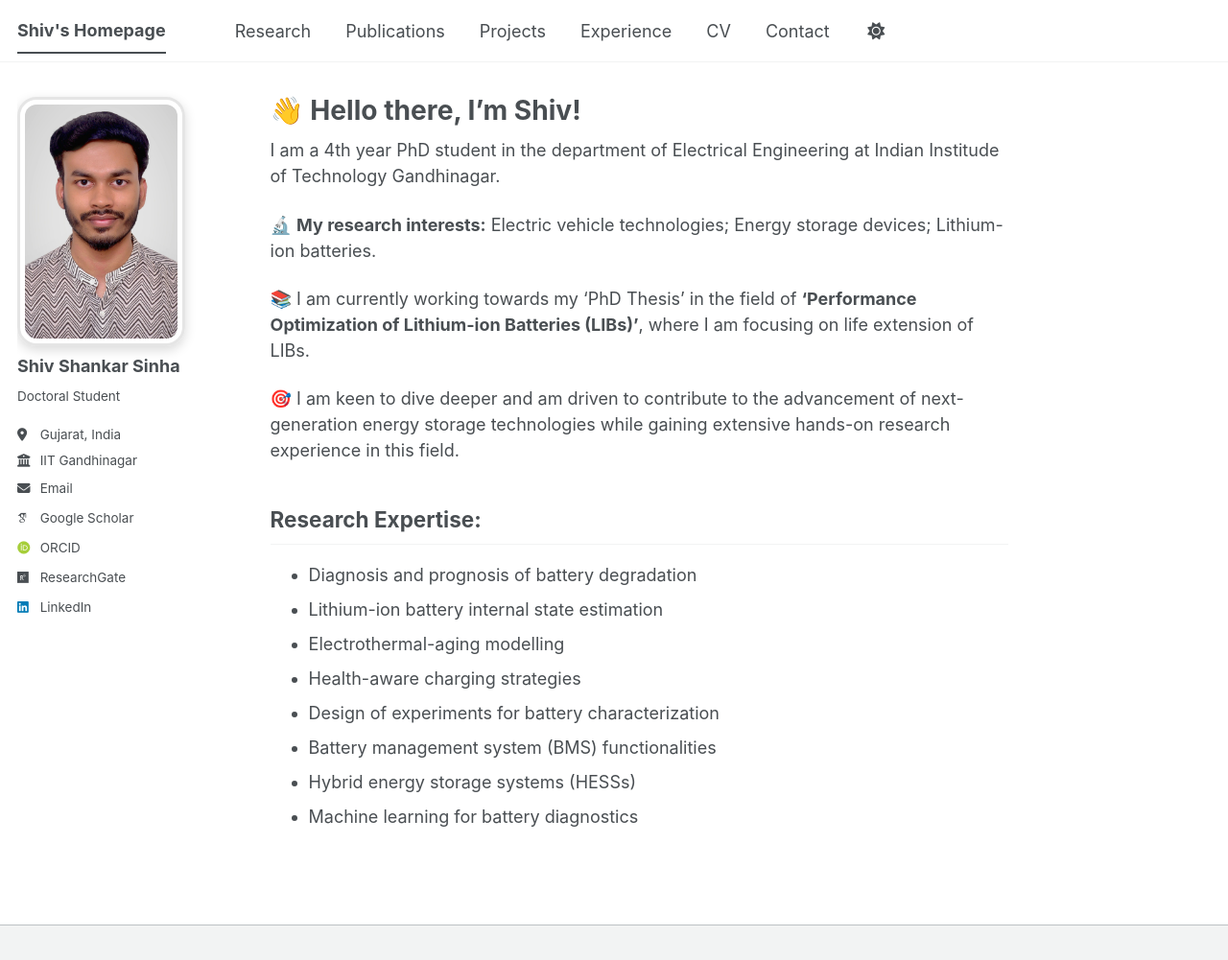
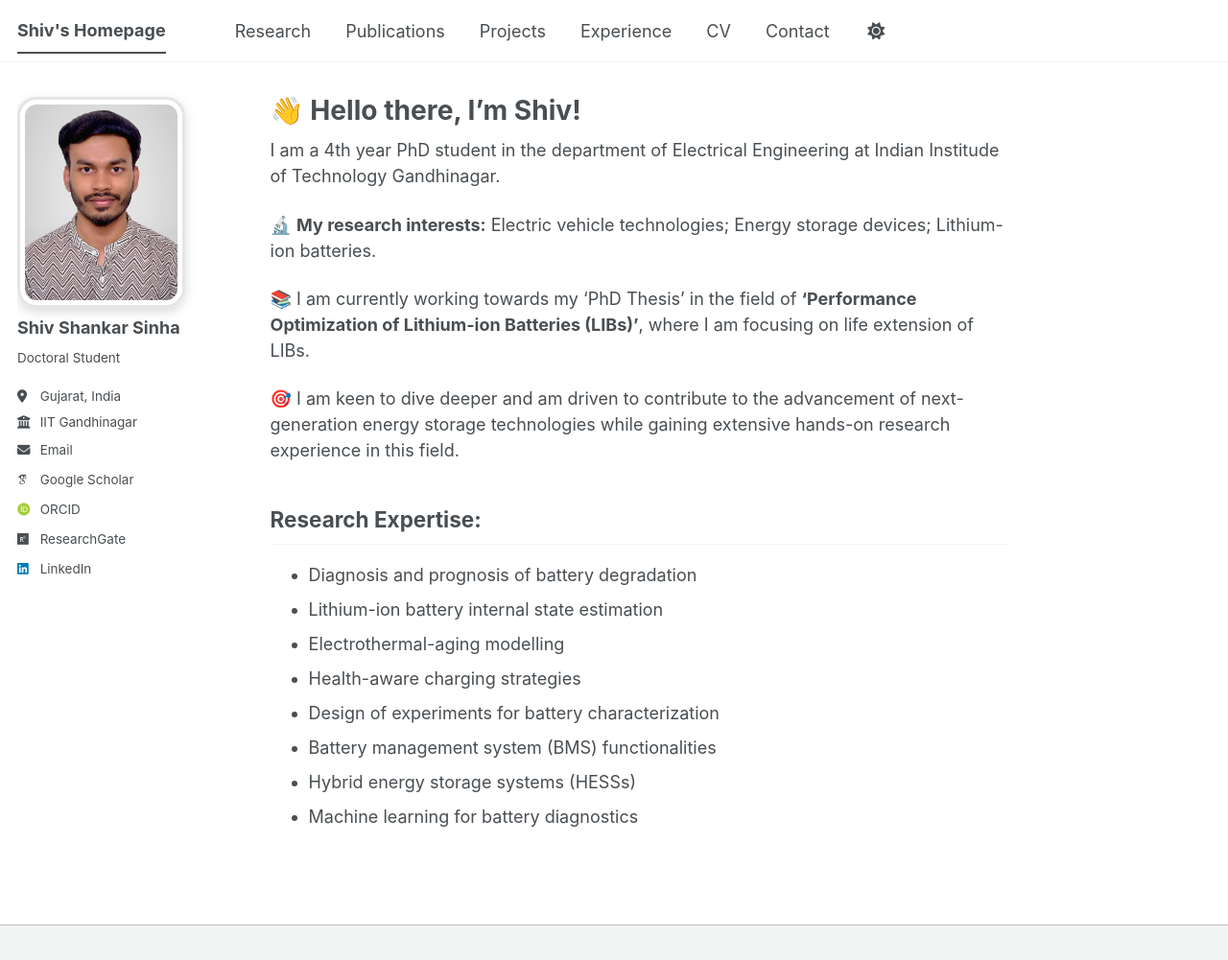
Before and after one commit to shivshankar-sinha/shivshankar-sinha.github.io, a Jekyll site: the page built from _pages/about.md, in a window 1280 px wide and 1001 px high. Shown: the whole window at 96% size. Built offline with Jekyll 4.4.1, drawn with Linux system fonts in a browser that asks for light colours; some web fonts are replaced; a script bundle is joined from its source files by our own code; library files that are not in the unit come from our copies.

Commit message:
Update main.scss

```diff
--- a/assets/css/main.scss
+++ b/assets/css/main.scss
@@ -43,9 +43,11 @@
 ;
 .author__avatar img {
     width: 220px;
-    height: 260px;
+    height: 220px;
+    object-fit: cover;
+    object-position: center top;
     border-radius: 20px;
-    object-fit: cover;
     border: 3px solid #e5e5e5;
     box-shadow: 0 4px 12px rgba(0,0,0,0.15);
+    image-rendering: auto;
 }
```
